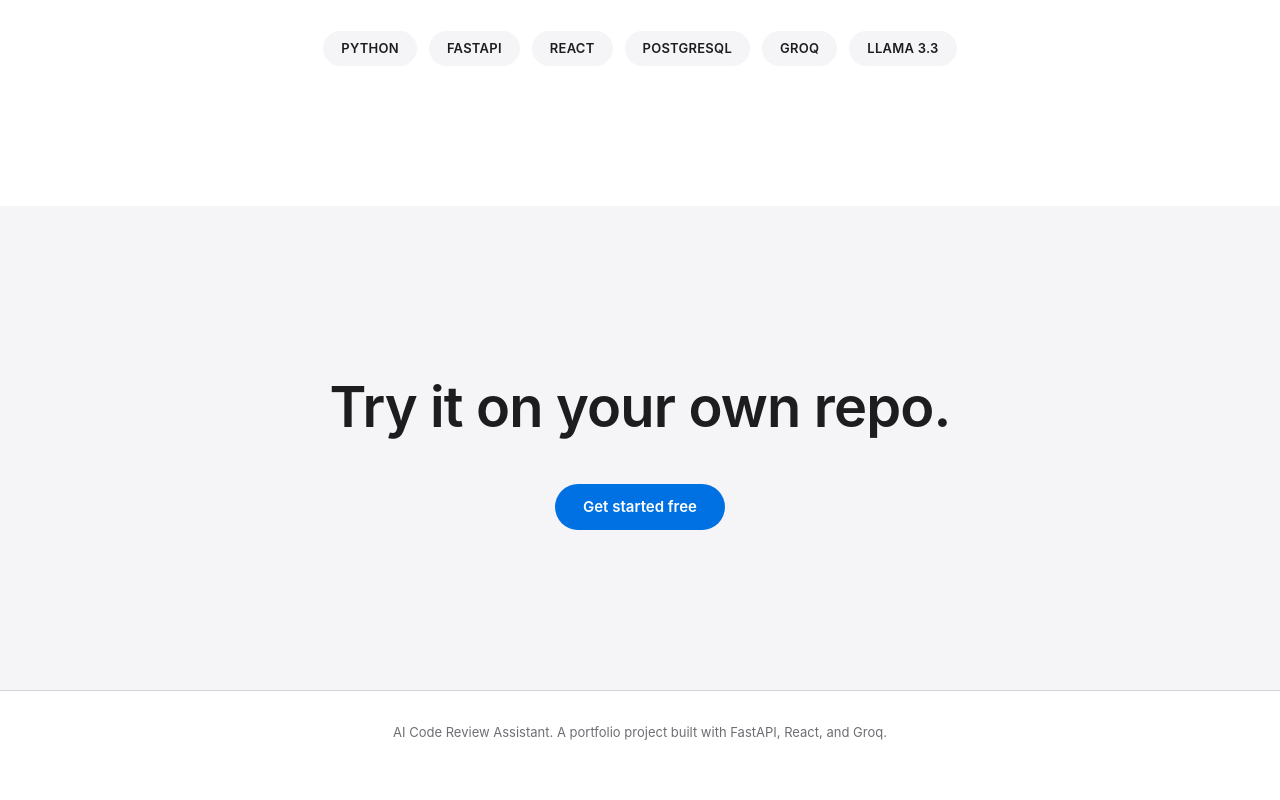
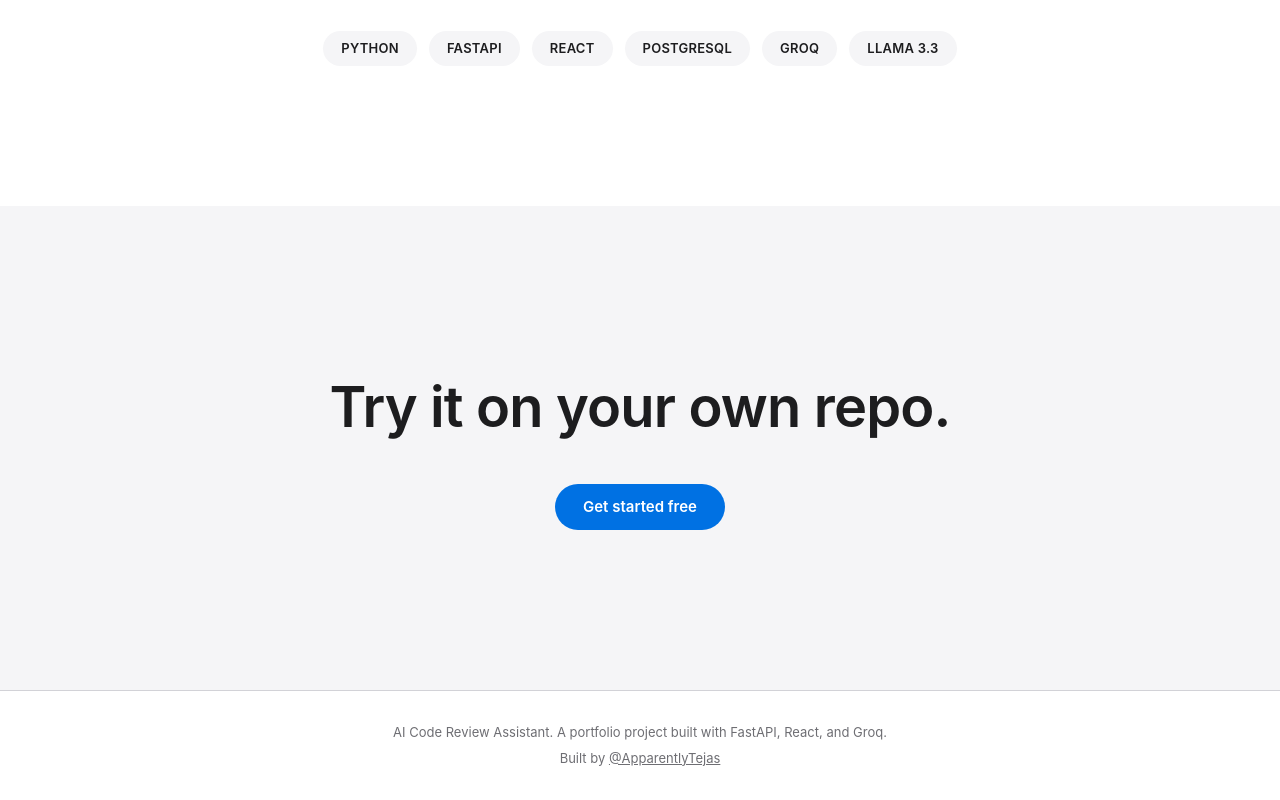
Before and after one commit to ApparentlyTejas/ai-code-review-assistant, a React (Vite) app in the folder frontend/: page / in a window 1280 px wide. Shown: the part 2733-3533 px from the top of the page. Before the commit the page ends 3508 px from the top, so only its background shows below. Built offline with nearby package versions, Linux system fonts and the light colour scheme.

Commit message:
Add attribution credit to landing page footer

```diff
--- a/frontend/src/pages/Landing.tsx
+++ b/frontend/src/pages/Landing.tsx
@@ -200,7 +200,13 @@ export function Landing() {
       </section>
 
       <footer className="landing-footer">
-        AI Code Review Assistant. A portfolio project built with FastAPI, React, and Groq.
+        <p>AI Code Review Assistant. A portfolio project built with FastAPI, React, and Groq.</p>
+        <p>
+          Built by{" "}
+          <a href="https://github.com/ApparentlyTejas" target="_blank" rel="noreferrer">
+            @ApparentlyTejas
+          </a>
+        </p>
       </footer>
     </motion.div>
   );
```
